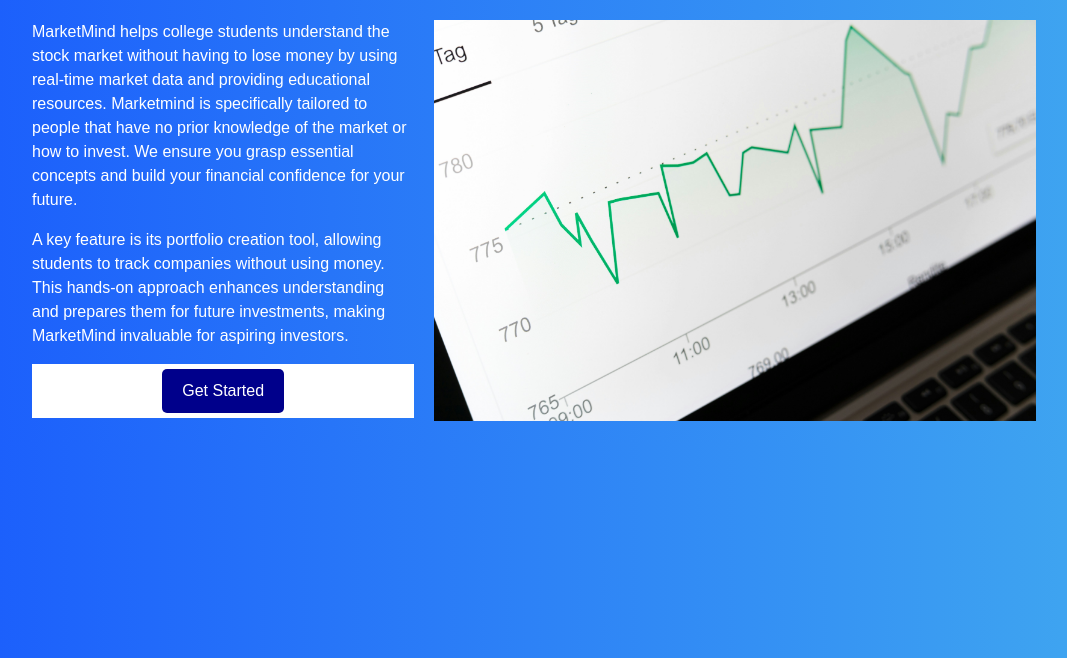
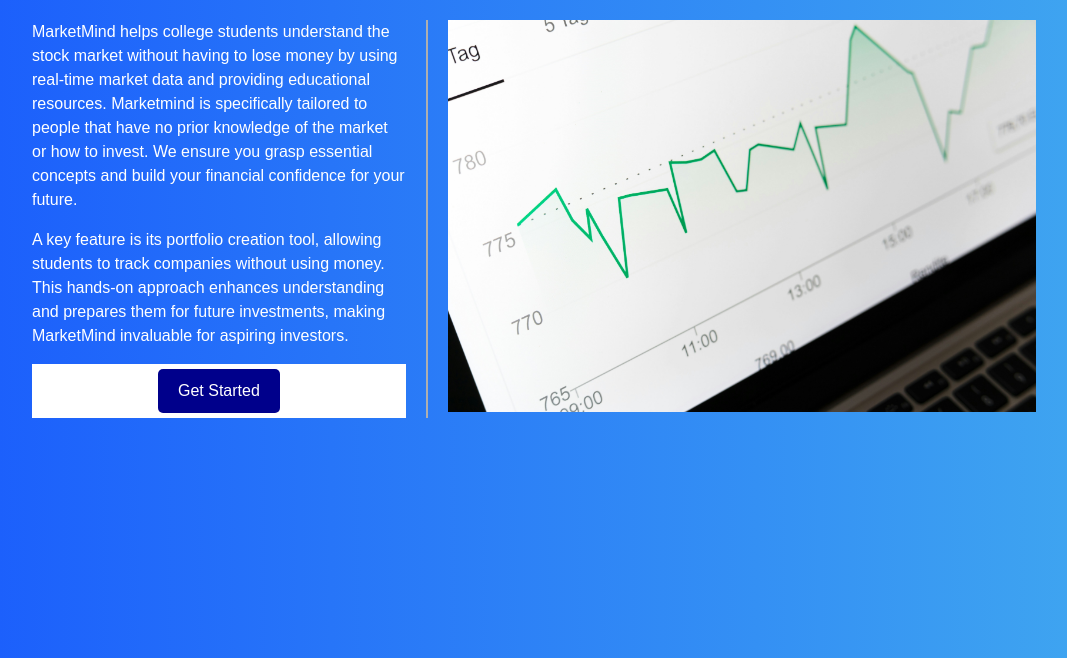
Before and after one commit to Espi5730/Gekko, a Flask app: page / in a window 1280 px wide. Shown: the part 80-738 px from the top of the page, without its empty margins (96-1163 px from the left). Run offline with Flask 3, Linux system fonts and the light colour scheme.

Commit message:
small touches

```diff
--- a/static/main.css
+++ b/static/main.css
@@ -107,7 +107,10 @@ p {
     flex-direction: column;
     justify-content: center;
     padding-right: 20px;
+    border-right: 2px solid rgb(175, 175, 175);
+    margin-right: 20px;
 }
+
 .image-section {
     display: flex;
     justify-content: right;
@@ -177,6 +180,7 @@ p {
         width: 100%;
         padding-right: 0px;
         padding-top: 10px;
+        border-right: none;
     }
 
     .image-section {
@@ -184,6 +188,7 @@ p {
         padding-left: 10px;
         padding-right: 10px;
         border-bottom: 2px white groove;
+
     }
 
     .main-block {
--- a/templates/index.html
+++ b/templates/index.html
@@ -45,6 +45,5 @@
           <img id="main-image" src="/static/images/graph.jpg">
         </div>
     </div>
-
 </body>
 </html>
```
